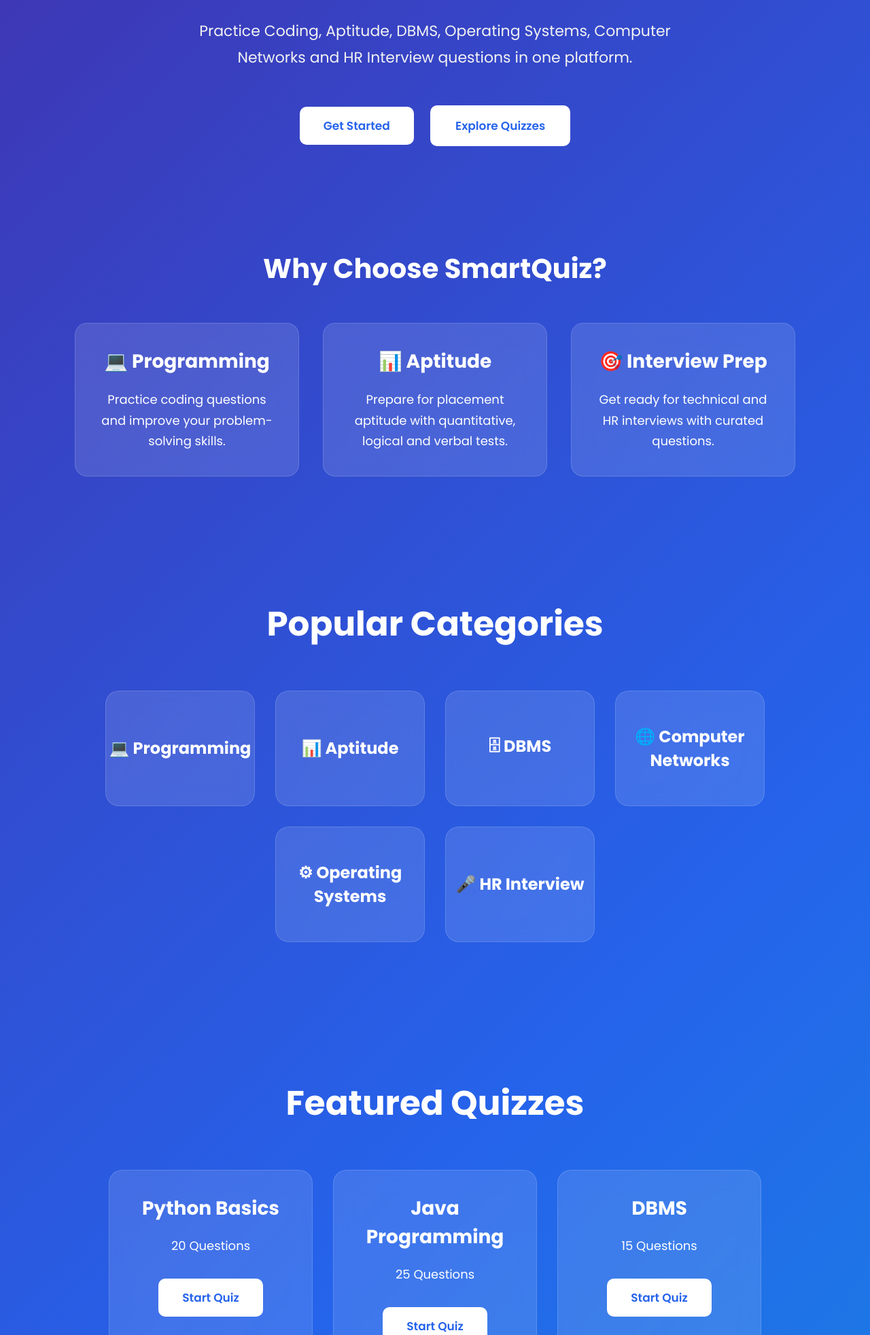
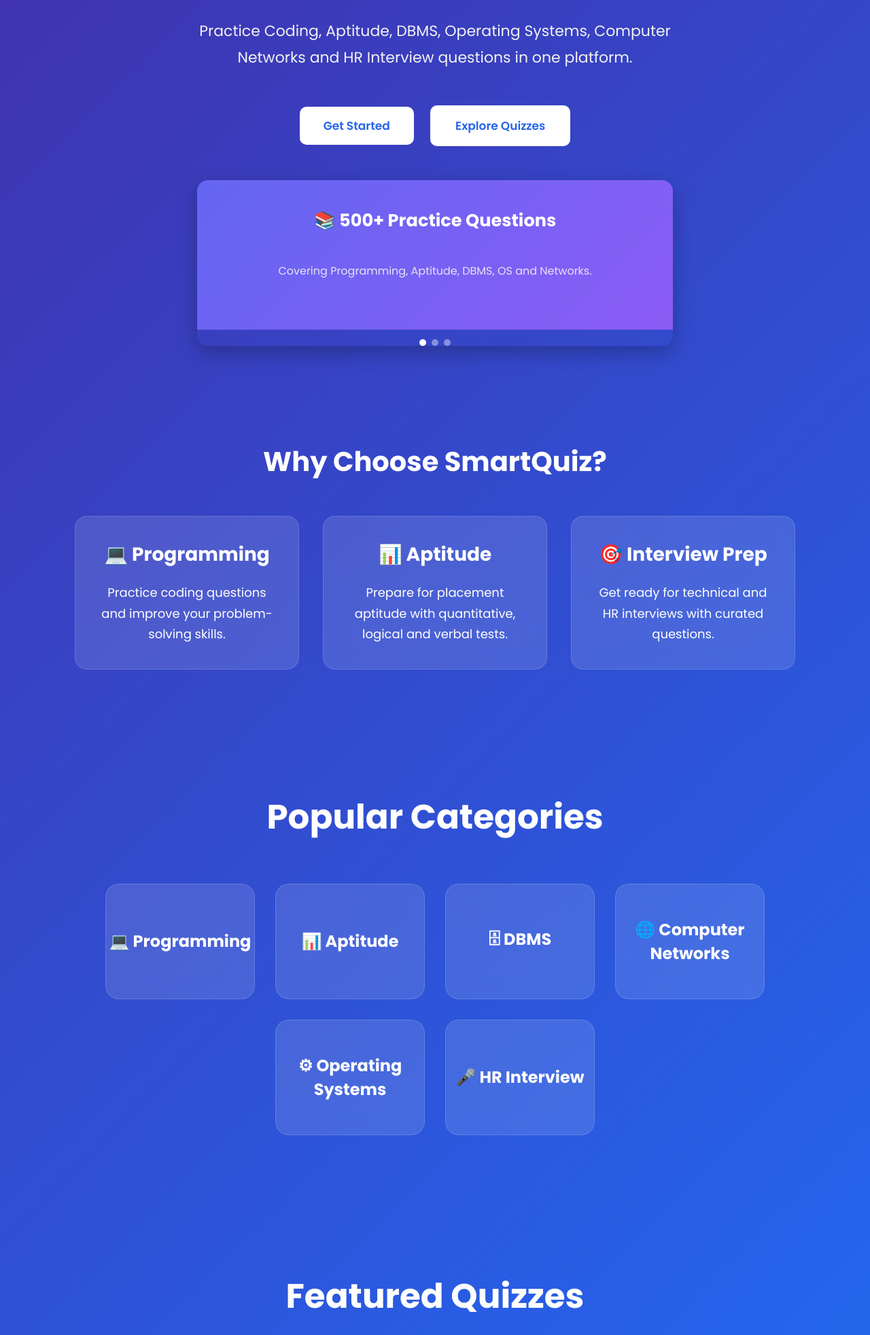
Before and after one commit to MBhargavi12/SmartQuiz, a Flask app: page / in a window 1280 px wide. Shown: the part 399-2363 px from the top of the page at 68% size. Run offline with Flask 3, Linux system fonts and the light colour scheme.

Commit message:
Add scroll navigation, hero slideshow, and About section

```diff
--- a/templates/index.html
+++ b/templates/index.html
@@ -11,6 +11,113 @@
     <link rel="preconnect" href="https://fonts.gstatic.com" crossorigin>
 
     <link href="https://fonts.googleapis.com/css2?family=Poppins:wght@300;400;500;600;700;800&display=swap" rel="stylesheet">
+
+    <style>
+        html {
+            scroll-behavior: smooth;
+        }
+
+        /* ---- Hero Slideshow ---- */
+        .slideshow {
+            position: relative;
+            max-width: 700px;
+            margin: 40px auto 0 auto;
+            border-radius: 16px;
+            overflow: hidden;
+            min-height: 220px;
+            box-shadow: 0 10px 30px rgba(0,0,0,0.25);
+        }
+
+        .slide {
+            display: none;
+            padding: 40px 30px;
+            text-align: center;
+            color: #fff;
+            min-height: 220px;
+            flex-direction: column;
+            justify-content: center;
+            align-items: center;
+        }
+
+        .slide.active {
+            display: flex;
+            animation: fadeIn 0.8s ease;
+        }
+
+        @keyframes fadeIn {
+            from { opacity: 0; }
+            to { opacity: 1; }
+        }
+
+        .slide h3 {
+            font-size: 1.6rem;
+            margin-bottom: 10px;
+        }
+
+        .slide p {
+            font-size: 1rem;
+            opacity: 0.9;
+        }
+
+        .slide-1 { background: linear-gradient(135deg, #6366f1, #8b5cf6); }
+        .slide-2 { background: linear-gradient(135deg, #06b6d4, #3b82f6); }
+        .slide-3 { background: linear-gradient(135deg, #ec4899, #f97316); }
+
+        .slide-dots {
+            display: flex;
+            justify-content: center;
+            gap: 8px;
+            margin-top: 14px;
+        }
+
+        .dot {
+            width: 10px;
+            height: 10px;
+            border-radius: 50%;
+            background: rgba(255,255,255,0.4);
+            cursor: pointer;
+            transition: background 0.3s;
+        }
+
+        .dot.active {
+            background: #fff;
+        }
+
+        /* ---- About Section ---- */
+        .about-section {
+            padding: 70px 40px;
+            text-align: center;
+        }
+
+        .about-section h2 {
+            margin-bottom: 20px;
+        }
+
+        .about-content {
+            max-width: 800px;
+            margin: 0 auto;
+            font-size: 1.05rem;
+            line-height: 1.7;
+            opacity: 0.9;
+        }
+
+        .about-stats {
+            display: flex;
+            justify-content: center;
+            gap: 50px;
+            margin-top: 40px;
+            flex-wrap: wrap;
+        }
+
+        .about-stat h3 {
+            font-size: 2rem;
+            margin-bottom: 5px;
+        }
+
+        .about-stat p {
+            opacity: 0.8;
+        }
+    </style>
 </head>
 
 <body>
@@ -23,10 +130,10 @@
 
     <div class="nav-center">
 
-        <a href="/">Home</a>
-        <a href="#">Categories</a>
-        <a href="#">Features</a>
-        <a href="#">About</a>
+        <a href="#home">Home</a>
+        <a href="#categories">Categories</a>
+        <a href="#features">Features</a>
+        <a href="#about">About</a>
 
     </div>
 
@@ -42,7 +149,7 @@
 
    </nav>
 
-    <section class="hero">
+    <section class="hero" id="home">
 
         <h1>Ace Every Quiz,<br>Build Your Future</h1>
 
@@ -50,14 +157,36 @@
             Practice Coding, Aptitude, DBMS, Operating Systems,
             Computer Networks and HR Interview questions in one platform.
         </p>
+
         <div class="hero-buttons">
-          <a href="/register"><button>Get Started</button></a>
-          <a href="/login"><button class="secondary">Explore Quizzes</button></a>
+            <a href="/register"><button>Get Started</button></a>
+            <a href="/login"><button class="secondary">Explore Quizzes</button></a>
+        </div>
+
+        <div class="slideshow">
+            <div class="slide slide-1 active">
+                <h3>📚 500+ Practice Questions</h3>
+                <p>Covering Programming, Aptitude, DBMS, OS and Networks.</p>
+            </div>
+            <div class="slide slide-2">
+                <h3>🤖 AI-Generated Quizzes</h3>
+                <p>Turn any topic or PDF into a custom quiz instantly.</p>
+            </div>
+            <div class="slide slide-3">
+                <h3>🎯 Track Your Progress</h3>
+                <p>Review answers with detailed explanations after every quiz.</p>
+            </div>
+
+            <div class="slide-dots">
+                <span class="dot active" onclick="goToSlide(0)"></span>
+                <span class="dot" onclick="goToSlide(1)"></span>
+                <span class="dot" onclick="goToSlide(2)"></span>
+            </div>
         </div>
 
     </section>
 
-    <section class="features">
+    <section class="features" id="features">
 
     <h2>Why Choose SmartQuiz?</h2>
 
@@ -96,7 +225,7 @@
     </div>
 
     </section>
-    <section class="categories">
+    <section class="categories" id="categories">
 
     <h2>Popular Categories</h2>
 
@@ -136,9 +265,13 @@
     <div class="quiz-container">
 
         <div class="quiz-card">
-           <h3>Python Basics</h3>
-           <p>20 Questions</p>
-           <a href="/login"><button>Start Quiz</button></a>
+
+            <h3>Python Basics</h3>
+
+            <p>20 Questions</p>
+
+            <a href="/login"><button>Start Quiz</button></a>
+
         </div>
 
         <div class="quiz-card">
@@ -147,7 +280,7 @@
 
             <p>25 Questions</p>
 
-            <button>Start Quiz</button>
+            <a href="/login"><button>Start Quiz</button></a>
 
         </div>
 
@@ -157,7 +290,7 @@
 
             <p>15 Questions</p>
 
-            <button>Start Quiz</button>
+            <a href="/login"><button>Start Quiz</button></a>
 
         </div>
 
@@ -165,7 +298,57 @@
 
     </section>
 
+    <section class="about-section" id="about">
+
+        <h2>About SmartQuiz</h2>
+
+        <div class="about-content">
+            <p>
+                SmartQuiz is a placement preparation platform built to help students practice
+                smarter, not harder. Whether you're brushing up on core CS subjects, prepping
+                for coding rounds, or getting ready for HR interviews, SmartQuiz brings everything
+                into one simple, focused place — including AI-generated quizzes from any topic
+                or study material you upload.
+            </p>
+        </div>
+
+        <div class="about-stats">
+            <div class="about-stat">
+                <h3>500+</h3>
+                <p>Practice Questions</p>
+            </div>
+            <div class="about-stat">
+                <h3>6</h3>
+                <p>Core Categories</p>
+            </div>
+            <div class="about-stat">
+                <h3>AI</h3>
+                <p>Powered Quiz Generator</p>
+            </div>
+        </div>
+
     </section>
+
+    <script>
+        let currentSlide = 0;
+        const slides = document.querySelectorAll('.slide');
+        const dots = document.querySelectorAll('.dot');
+
+        function goToSlide(index) {
+            slides[currentSlide].classList.remove('active');
+            dots[currentSlide].classList.remove('active');
+            currentSlide = index;
+            slides[currentSlide].classList.add('active');
+            dots[currentSlide].classList.add('active');
+        }
+
+        function nextSlide() {
+            let next = (currentSlide + 1) % slides.length;
+            goToSlide(next);
+        }
+
+        setInterval(nextSlide, 3500);
+    </script>
 
 </body>
 </html>
```
